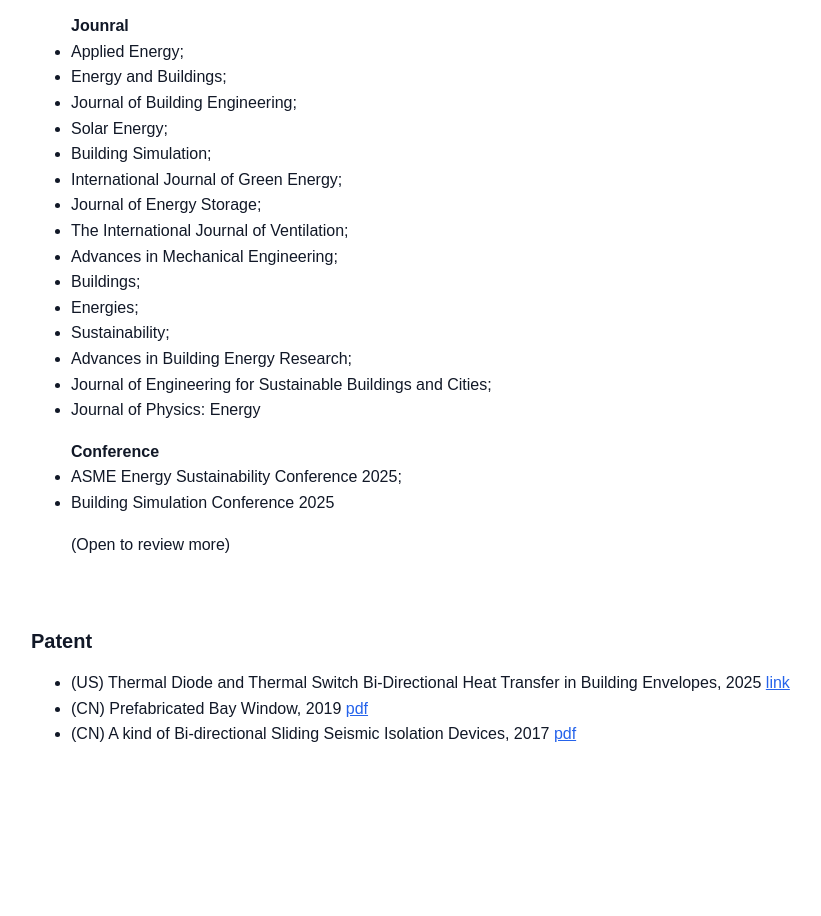
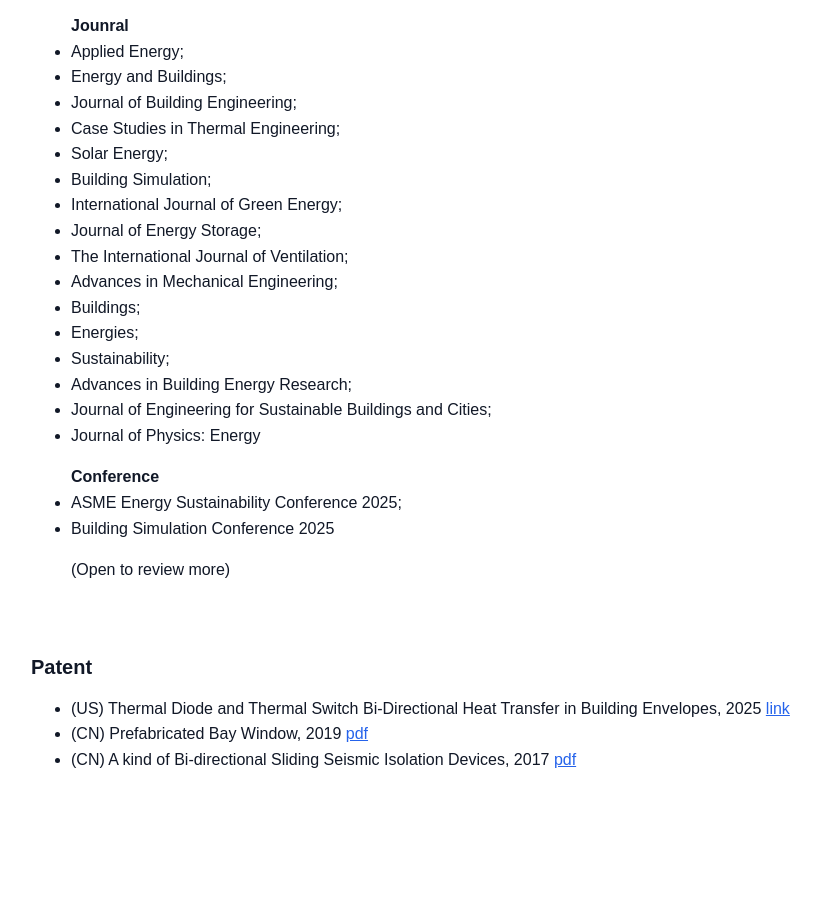
Before and after one commit to iefnxtdm/iefnxtdm.github.io, a plain HTML site: page index.html in a window 1280 px wide. Shown: the part 3665-4581 px from the top of the page, without its empty margins (357-1178 px from the left). Drawn offline with Linux system fonts and the light colour scheme.

Commit message:
add journal

```diff
--- a/index.html
+++ b/index.html
@@ -197,6 +197,7 @@
     <li>Applied Energy;</li>
     <li>Energy and Buildings;</li>
     <li>Journal of Building Engineering;</li>
+    <li>Case Studies in Thermal Engineering;</li>
     <li>Solar Energy;</li>
     <li>Building Simulation;</li>
     <li>International Journal of Green Energy;</li>
```
